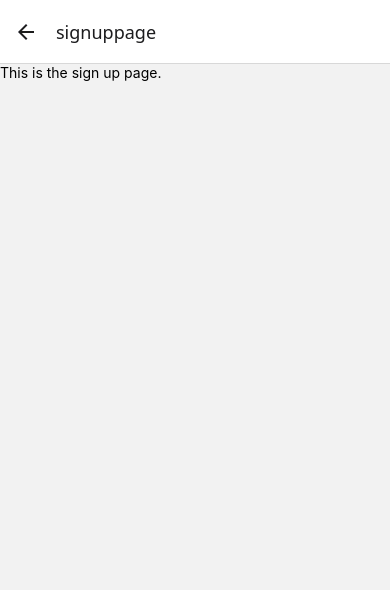
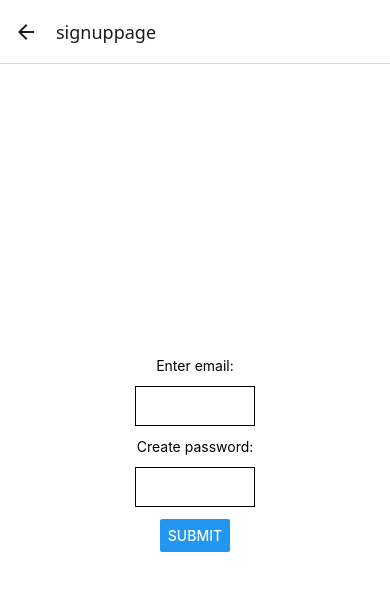
Before and after one commit to CharlieHudson31/MyReactNativeApp, a React Native app: screen /signuppage in a window 390 px wide. Shown: the top 590 px of the page. Built offline with nearby package versions, Linux system fonts and the light colour scheme; no server answers.

Commit message:
feat: 20: sign in and log in pages
These changes implement a sign in and log in page that directs the user
to Page1 if they log in / sign up succesfully, otherwise alerts an
error.

```diff
--- a/Page1.js
+++ b/Page1.js
@@ -3,29 +3,15 @@ import { Button, ScrollView, StyleSheet, Text, TextInput, View } from 'react-nat
 import { useNavigation } from '@react-navigation/native';
 import addToFireStore from './firestore.js'
 const Page1 = () => {
-    const [name, setName] = React.useState('Spidey');
     const navigation = useNavigation();
     //const [text, onChangeText] = React.useState('Useless Text');
     return (
       <View style={styles.container}>
-            <Text>Username:</Text>
-      <TextInput
-      style= {styles.input}
-        onChangeText={(t) => {
-          console.log('Text input changed to:', t)
-          setName(t)}
-        }
-        defaultValue=""
-      />
+      <Text>Beer App</Text>
       <Button
         title="View Map"
         onPress={() => navigation.navigate('Page2')}
       />
-      <Button
-      title="Submit Username"
-      onPress={
-        ()=>addToFireStore(name)
-      }></Button>
     </View>
     );
   };
--- a/firestore.js
+++ b/firestore.js
@@ -29,12 +29,13 @@ async function addToFirestore(username) {
 }
 
 // Sign up a new user
-async function signUp(email, password) {
+export async function signUp(email, password) {
     try {
         const userCredential = await createUserWithEmailAndPassword(auth, email, password);
         console.log("User signed up:", userCredential.user);
     } catch (error) {
         console.error("Error signing up:", error);
+        throw error;
     }
 }
 
@@ -48,6 +49,7 @@ export async function logIn(email, password) {
 
     } catch (error) {
         console.error("Error logging in:", error);
+        throw error;
     }
 }
 
--- a/loginpage.js
+++ b/loginpage.js
@@ -22,12 +22,16 @@ const login = () =>{
             setPassword(t)}}
         />
         <Button title="Submit"
-        onPress={() => {
-            var uid = logIn(email, password)
-            console.log("email: " + email + "\npassword: " + password)
-            console.log("uid: " + uid)}
-        }
-        />
+        onPress={async () => {
+            try{
+                var uid = await logIn(email, password)
+                console.log("email: " + email + "\npassword: " + password)
+                console.log("uid: " + uid)
+                navigation.navigate('Page1')
+            }
+            catch (error){
+                alert("Log in failed: " + error.message)
+            }}}/>
     </View>
     )
 }
--- a/signuppage.js
+++ b/signuppage.js
@@ -1,14 +1,55 @@
 import React from 'react';
 import { Button, ScrollView, StyleSheet, Text, TextInput, View } from 'react-native';
 import { useNavigation } from '@react-navigation/native';
+import {signUp} from './firestore'
 const signup = () =>{
+    const [email, setEmail] = React.useState('');
+    const [password, setPassword] = React.useState('')
     navigation = useNavigation()
     return (
-        <View>
-            <Text>
-                This is the sign up page.
-            </Text>
-        </View>
+    <View style={styles.container}>
+        <Text>Enter email:</Text>
+        <TextInput
+        style={styles.input}
+        onChangeText={(t) => {
+            console.log('Text input changed to:', t)
+            setEmail(t)}}
+        />
+        <Text>Create password:</Text>
+        <TextInput
+        style={styles.input}
+        onChangeText={(t) => {
+            setPassword(t)}}
+        />
+        <Button title="Submit"
+        onPress={async () => {
+            try{
+                var uid = await signUp(email, password)
+                console.log("email: " + email + "\npassword: " + password)
+                console.log("uid: " + uid)
+                navigation.navigate('Page1')
+            }
+            catch (error){
+                alert("Log in failed: " + error.message)
+            }}}/>
+    </View>
     )
 }
+
+const styles = StyleSheet.create({
+    container: {
+      flex: 1,
+      backgroundColor: '#fff',
+      alignItems: 'center',
+      justifyContent: 'center',
+    },
+    input: {
+      height: 40,
+      width: 120,
+      margin: 12,
+      borderWidth: 1,
+      padding: 10,
+    },
+  });
+
 export default signup
```
